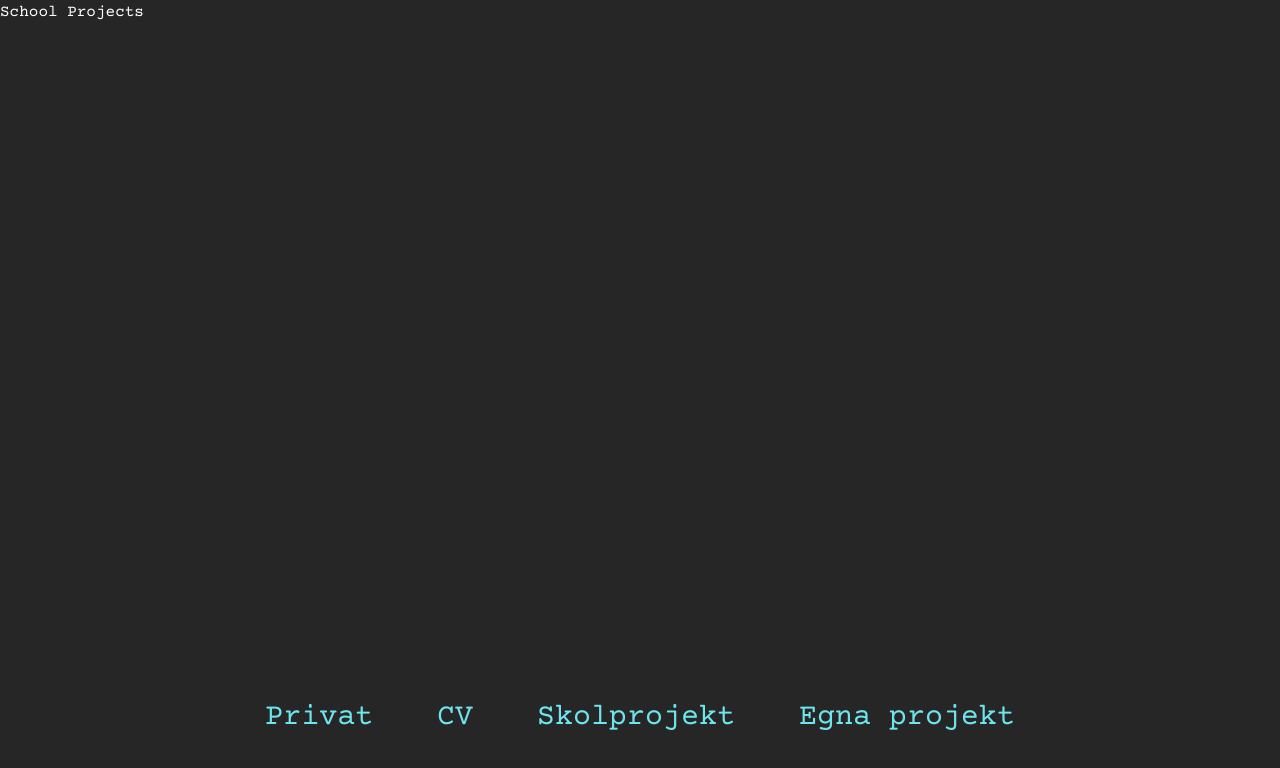
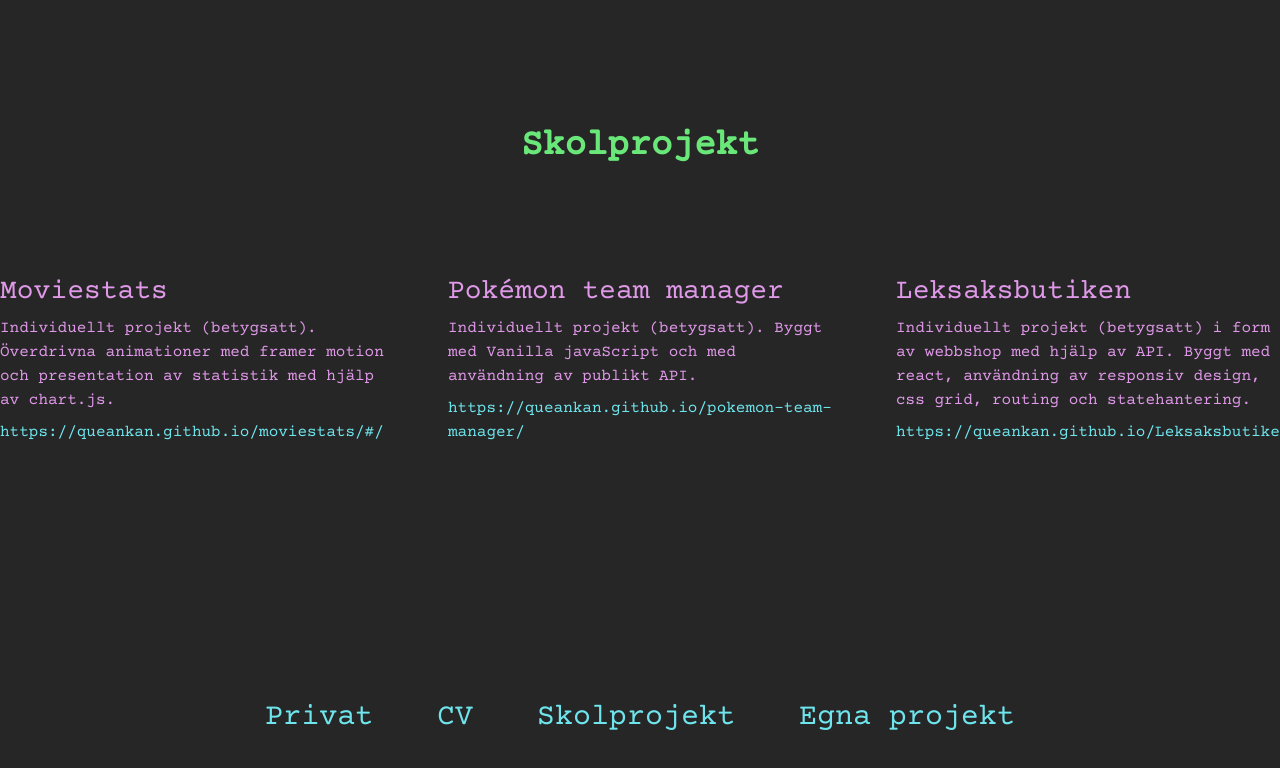
Before and after one commit to QueAnkan/meannika, a Next.js app: page /schoolprojects in a window 1280 px wide. Shown: the top 768 px of the page. Built offline with nearby package versions, Linux system fonts and the light colour scheme.

Commit message:
built project items with interface, structure for project pages

```diff
--- a/app/about/page.tsx
+++ b/app/about/page.tsx
@@ -6,7 +6,7 @@ import Image from "next/image";
 const AboutPage = () => {
     return (
         <div className='relative py-32'>
-            <h1 className='w-full text-center text-4xl pb-16 text-green'>
+            <h1 className='w-full text-center pb-16 text-green'>
                 Vem är jag?
             </h1>
             <div className='grid grid-cols-2 gap-8 max-w-[1024px] mx-auto'>
@@ -30,7 +30,7 @@ const AboutPage = () => {
                     />
                 </div>
                 <article className='col-start-2 row-start-2 flex flex-col gap-8 text-brown'>
-                    <h2 className='text-2xl'>
+                    <h2 className=''>
                         Jag älskar att sjunga i kör och har gjort det större
                         delen av mitt liv.{" "}
                     </h2>
@@ -56,7 +56,7 @@ const AboutPage = () => {
                     </p>
                 </article>
                 <article className='col-start-1 row-start-3 flex flex-col gap-8 text-purple'>
-                    <h2 className='text-3xl'>Naturen ger mig kraft</h2>
+                    <h2 className=''>Naturen ger mig kraft</h2>
                     <p>
                         Naturen har alltid varit viktig för mig. Där hittar jag
                         lugnet och kan ladda batterierna. Doften av skog, suset
--- /dev/null
+++ b/app/components/ProjectItem.tsx
@@ -0,0 +1,35 @@
+interface ProjectItemProps {
+    title: string;
+    description: string;
+    link: string;
+}
+
+export const ProjectItem = ({ title, description, link }: ProjectItemProps) => (
+    <li className='max-w-96 '>
+        <article
+            className='
+		flex flex-col gap-2'
+        >
+            <h2
+                className='
+			text-purple'
+            >
+                {title}
+            </h2>
+            <p
+                className='
+			text-purple'
+            >
+                {description}
+            </p>
+            <a
+                href={link}
+                target='_blank'
+                className='
+			text-blue'
+            >
+                {link}
+            </a>
+        </article>
+    </li>
+);
--- a/app/globals.css
+++ b/app/globals.css
@@ -20,6 +20,18 @@ body {
   font-family: Arial, Helvetica, sans-serif;
 }
 
+@layer base{
+  h1 {
+    font-size: 2.25rem;
+    line-height: 2.25rem;
+    font-weight: bold;
+  }
+  h2 {
+    font-size: 1.75rem;
+    line-height: 2rem;
+  }
+}
+
 @layer utilities {
   .text-balance {
     text-wrap: balance;
--- a/app/ownprojects/page.tsx
+++ b/app/ownprojects/page.tsx
@@ -1,11 +1,30 @@
-
+import { ProjectItem } from "../components/ProjectItem";
 
 const OwnProjectsPage = () => {
-  return (
-	<div>
-	  <h1>Own Projects</h1>
-	</div>
-  );
-}
+    return (
+        <div className='relative py-32 min-h-svh'>
+            <h1 className='w-full text-center pb-16 text-green'>
+                Egna projekt
+            </h1>
+            <div className=' mx-auto'>
+                <ul className=' flex flex-col gap-16 justify-center items-center xl:flex-row  xl:pt-12'>
+                    {data.map((item) => (
+                        <ProjectItem key={item.title} {...item} />
+                    ))}
+                </ul>
+            </div>
+				<div className="absolute right-24 bottom-52"><p>Fler projekt kommer....</p></div>
+        </div>
+    );
+};
 
 export default OwnProjectsPage;
+
+const data = [
+    {
+        title: "Pack ´n check!",
+        description:
+            "Todo-app för att göra olika packlistor. Byggt med nextjs, tailwindcss och med responsiv design.",
+        link: "	https://packncheck.vercel.app/",
+    },
+];
--- a/app/schoolprojects/page.tsx
+++ b/app/schoolprojects/page.tsx
@@ -1,10 +1,44 @@
+
+
+import { ProjectItem } from "../components/ProjectItem";
+
 
 const SchoolProjectsPage = () => {
-  return (
-	<div>
-	  <h1>School Projects</h1>
-	</div>
-  );
-}
+
+    return (
+        <div className='relative py-32 min-h-svh'>
+            <h1 className='w-full text-center pb-16 text-green'>Skolprojekt</h1>
+            <div className=" mx-auto">
+                <ul className=" flex flex-col gap-16 justify-center items-center xl:flex-row  xl:pt-12">
+                    {data.map((item) => (
+                        <ProjectItem key={item.title} {...item} />
+                    ))}
+                </ul>
+            </div>
+        </div>
+    );
+};
 
 export default SchoolProjectsPage;
+
+const data = [
+    {
+        title: "Moviestats",
+        description:
+            "Individuellt projekt (betygsatt). Överdrivna animationer med framer motion och presentation av statistik med hjälp av chart.js.",
+        link: "https://queankan.github.io/moviestats/#/",
+    },
+    {
+        title: "Pokémon team manager",
+        description:
+            "Individuellt projekt (betygsatt). Byggt med Vanilla javaScript och med användning av publikt API.",
+        link: "https://queankan.github.io/pokemon-team-manager/",
+    },
+    {
+        title: "Leksaksbutiken",
+        description:
+            "Individuellt projekt (betygsatt) i form av webbshop med hjälp av API. Byggt med react, användning av responsiv design, css grid, routing och statehantering.",
+        link: "https://queankan.github.io/Leksaksbutiken/",
+    },
+];
+console.log(data);
```
